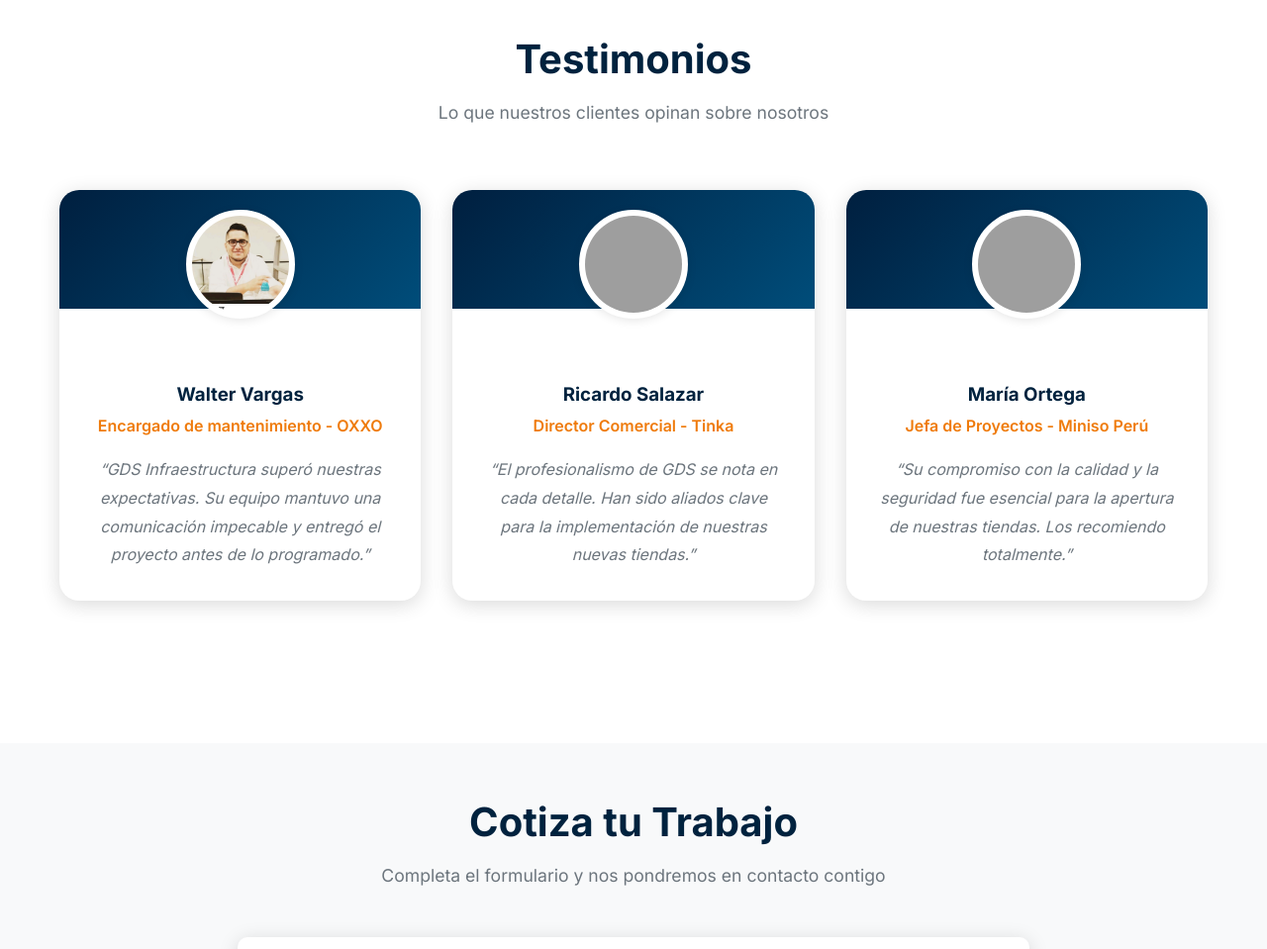
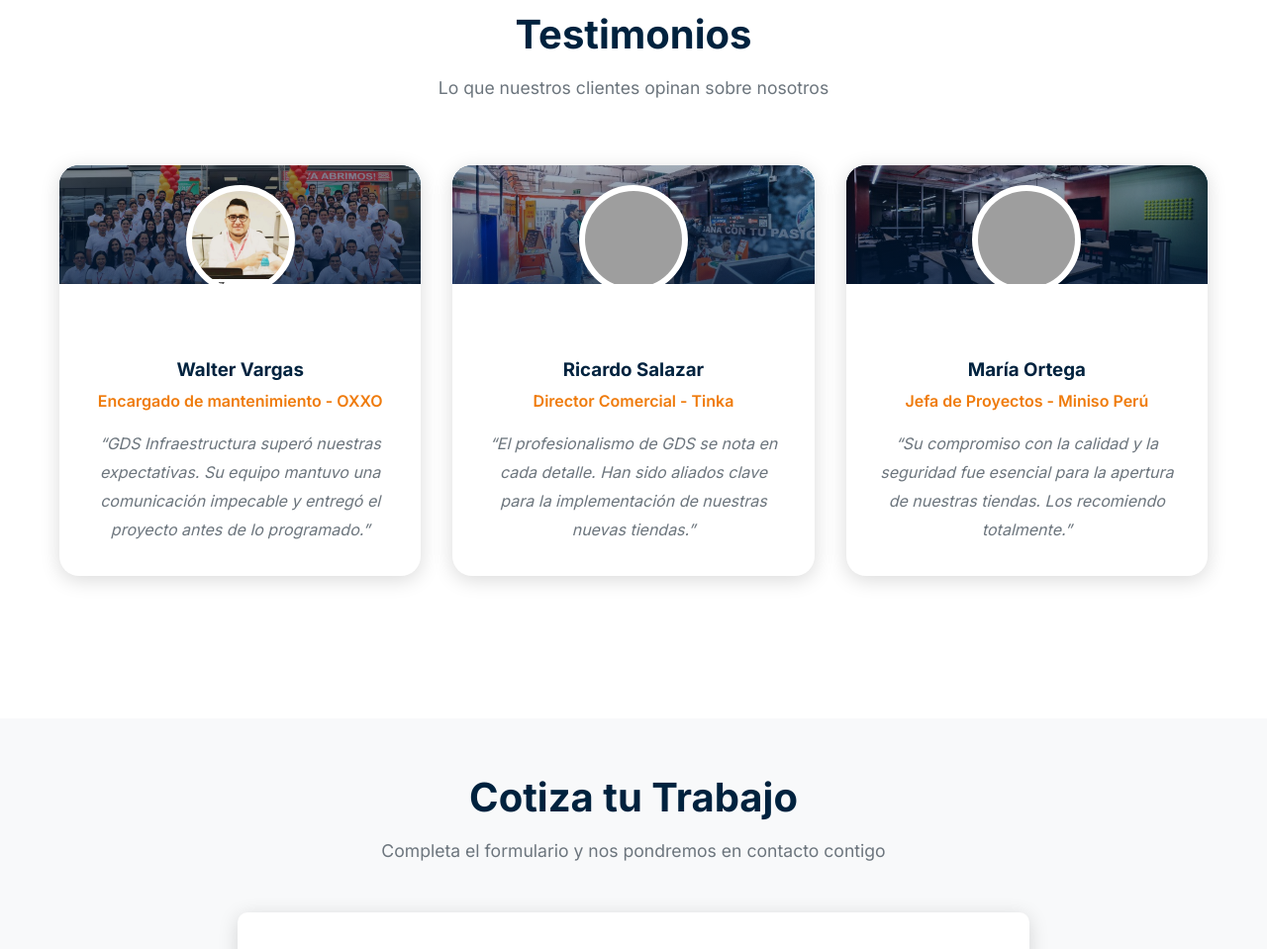
Before and after one commit to PercyTechX/gds-infraestructura, a website with bundled scripts: page index.html in a window 1280 px wide. Shown: the part 3599-4558 px from the top of the page at 99% size. Built offline with nearby package versions, Linux system fonts and the light colour scheme; grey boxes are pictures that could not be loaded; files whose address does not match are found by name.

Commit message:
actualizacion para poner foto en header card de los testimenios

```diff
--- a/css/modules/sections.css
+++ b/css/modules/sections.css
@@ -1008,6 +1008,26 @@
     align-items: flex-start;
     transition: padding 0.4s ease;
     min-height: 120px;
+    overflow: hidden;
+}
+
+.testimonial-card-header::after {
+    content: '';
+    position: absolute;
+    inset: 0;
+    background: linear-gradient(180deg, rgba(0, 26, 57, 0.35) 0%, rgba(0, 26, 57, 0.75) 100%);
+    z-index: 1;
+}
+
+.testimonial-cover {
+    position: absolute;
+    inset: 0;
+    width: 100%;
+    height: 100%;
+    object-fit: cover;
+    transform-origin: center;
+    transform: scale(1.05);
+    transition: transform 0.6s ease;
 }
 
 .testimonial-avatar {
@@ -1023,6 +1043,7 @@
     transform: translate(-50%, 0);
     transition: all 0.5s ease;
     background: white;
+    z-index: 2;
 }
 
 .testimonial-avatar img {
@@ -1089,6 +1110,10 @@
 
 .testimonial-card:hover .testimonial-card-header {
     padding-top: 2.5rem;
+}
+
+.testimonial-card:hover .testimonial-cover {
+    transform: scale(1.12);
 }
 
 .testimonial-card:hover .testimonial-avatar {
--- a/index.html
+++ b/index.html
@@ -244,7 +244,7 @@
             </div>
         </div>
     </section>
-    -->
+
 
     <!-- Nosotros Section -->
     <section id="nosotros" class="section">
@@ -390,6 +390,7 @@
             <div class="testimonials-grid">
                 <article class="testimonial-card">
                     <div class="testimonial-card-header">
+                        <img class="testimonial-cover" src="img/testimonio/equipo-oxxo.avif" alt="Remodelación de tienda para OXXO">
                         <div class="testimonial-avatar">
                             <img src="img/testimonio/walter-vargas.jfif" alt="Testimonio Cliente 1">
                         </div>
@@ -404,6 +405,7 @@
 
                 <article class="testimonial-card">
                     <div class="testimonial-card-header">
+                        <img class="testimonial-cover" src="img/proyectos/proyecto02.jpeg" alt="Implementación comercial para Tinka">
                         <div class="testimonial-avatar">
                             <img src="img/testimonios/testimonio02.jpg" alt="Testimonio Cliente 2" onerror="this.src='https://i.pravatar.cc/200?img=26'">
                         </div>
@@ -418,6 +420,7 @@
 
                 <article class="testimonial-card">
                     <div class="testimonial-card-header">
+                        <img class="testimonial-cover" src="img/proyectos/proyecto03.jpeg" alt="Proyecto retail para Miniso Perú">
                         <div class="testimonial-avatar">
                             <img src="img/testimonios/testimonio03.jpg" alt="Testimonio Cliente 3" onerror="this.src='https://i.pravatar.cc/200?img=37'">
                         </div>
```
Also changed, not shown: img/testimonio/equipo-oxxo.avif (added).
